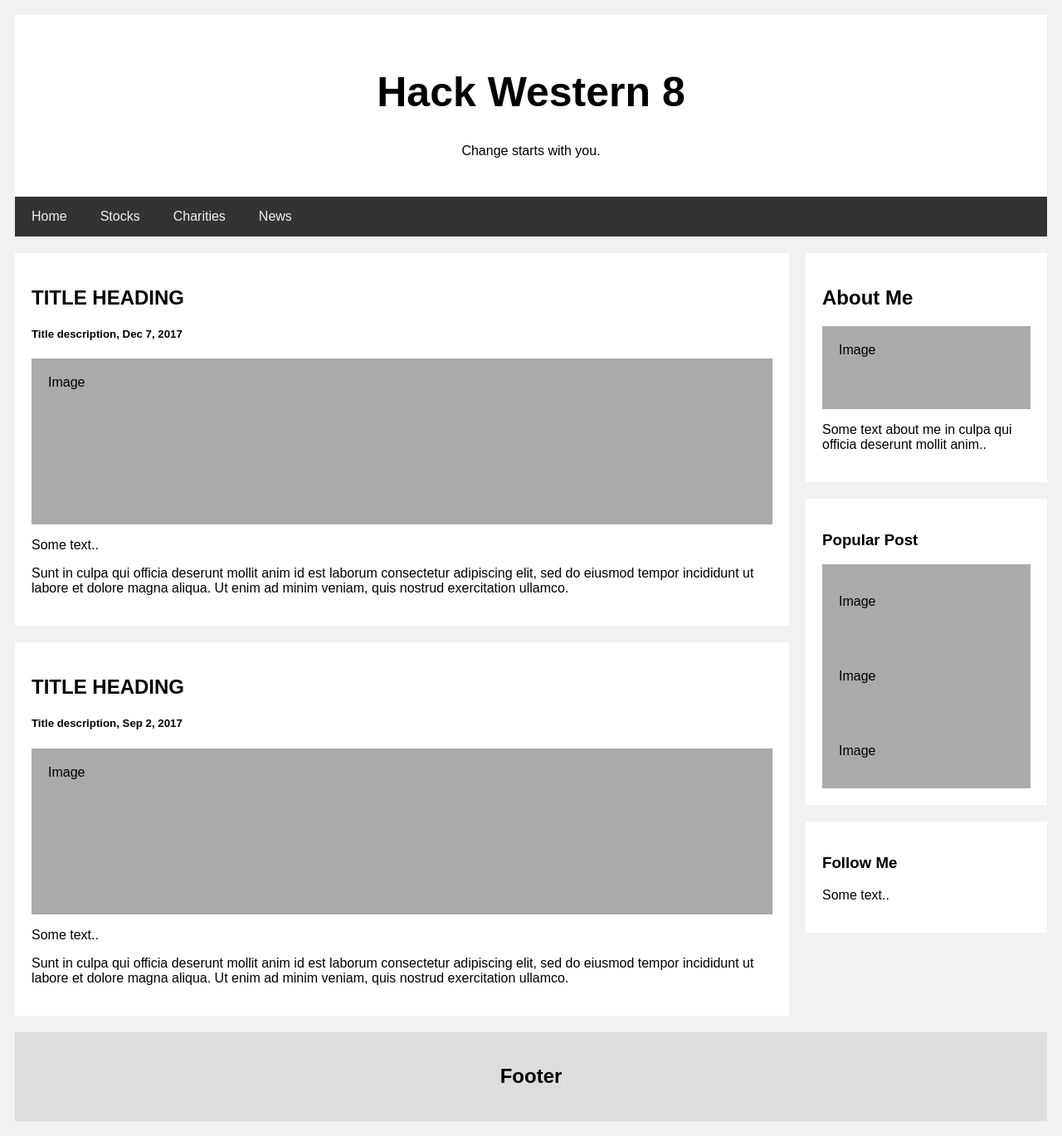
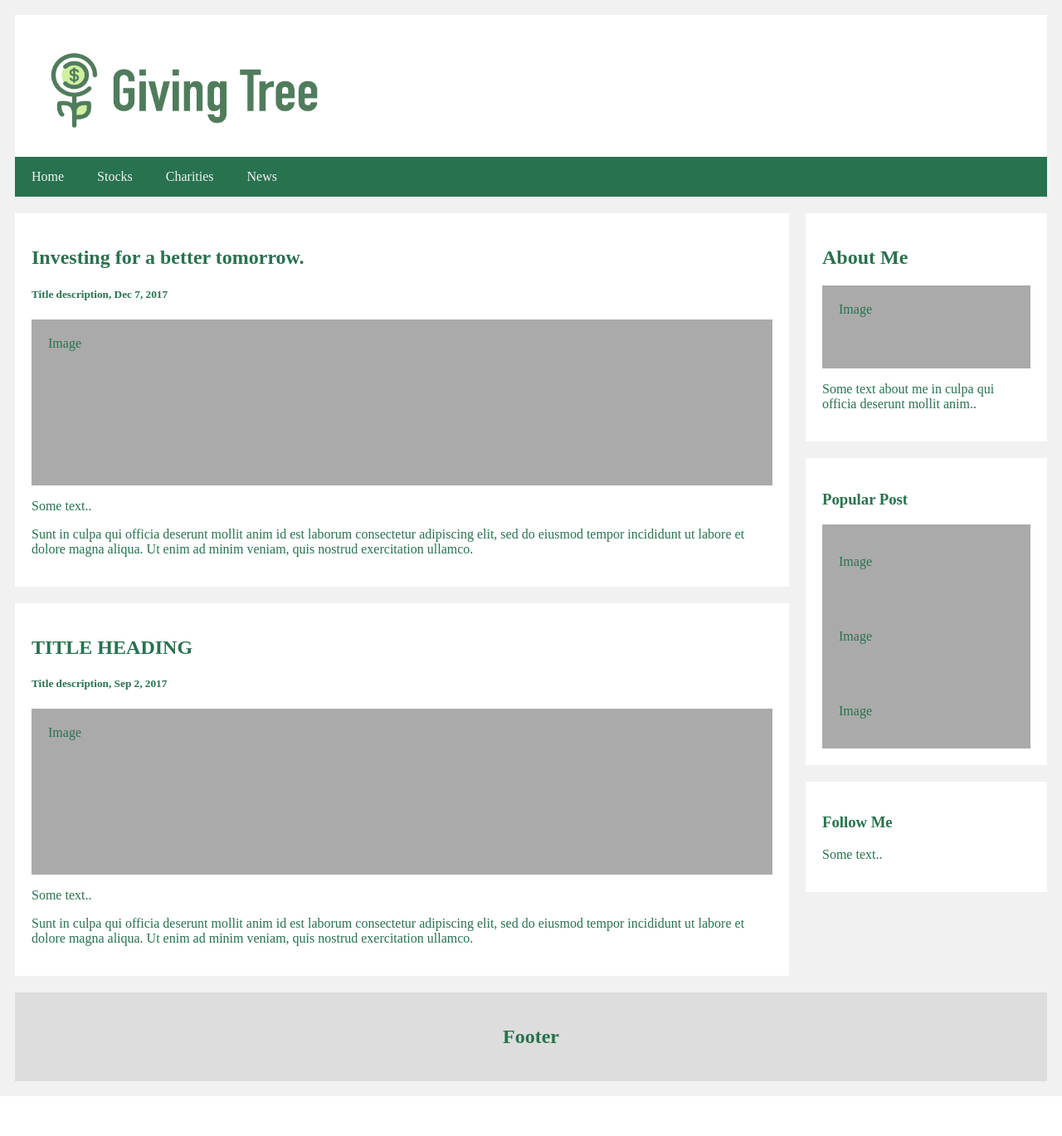
Before and after one commit to kristina-hub/hack-western-8, a Flask app: page / in a window 1280 px wide. Shown: the whole page at 83% size. After the commit the page ends 1321 px from the top, so only its background shows below. Run offline with Flask 2, Linux system fonts and the light colour scheme.

Commit message:
changed logo and title

```diff
--- a/static/css/style.css
+++ b/static/css/style.css
@@ -1,19 +1,21 @@
-/* title */
-.title {
-  padding: 30px;
-  text-align: center;
-  background: white;
+/* apply to all */
+* {
+  box-sizing: border-box;
+  color: #28724F;
 }
 
 /* title */
-.title h1 {
-  font-size: 50px;
+.title {
+  padding: 20px;
+  padding-bottom: 130px;
+  text-align: right;
+  background: white;
 }
 
 /* navigation bar */
 .navbar {
   overflow: hidden;
-  background-color: #333;
+  background-color: #28724F;
 }
 
 /* navigation bar */
@@ -32,16 +34,7 @@
   color: black;
 }
 
-
-
-
-
-* {
-  box-sizing: border-box;
-}
-
 body {
-  font-family: Arial;
   padding: 10px;
   background: #f1f1f1;
 }
--- a/templates/index.html
+++ b/templates/index.html
@@ -12,8 +12,9 @@
 	<body>
 		<!-- text on page -->
 		<div class="title">
-  			<h1>Hack Western 8</h1>
-  			<p>Change starts with you.</p>
+			<h1><img src="../static/img/logo_title.png" alt="logo" style="float:left;width:375px;height:100px;"></h1>
+			<!-- <h2>Hack Western 8</h2> -->
+  			<!-- <p>Change starts with you.</p> -->
 		</div>
 		<!-- navigation bar -->
 		<div class="navbar">
@@ -23,11 +24,10 @@
   			<a href="#news">News</a>
 		</div>
 
-
 		<div class="row">
   			<div class="leftcolumn">
     			<div class="card">
-      				<h2>TITLE HEADING</h2>
+      				<h2>Investing for a better tomorrow.</h2>
       				<h5>Title description, Dec 7, 2017</h5>
       				<div class="fakeimg" style="height:200px;">Image</div>
       				<p>Some text..</p>
```
Also changed, not shown: README.md, static/img/crop_logo.png (added), static/img/favicon.ico, static/img/favicon.svg (added), static/img/logo.png (added), static/img/logo_title.png (added), 1 other file.
